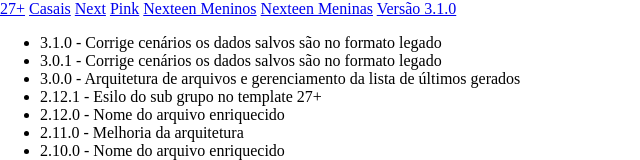
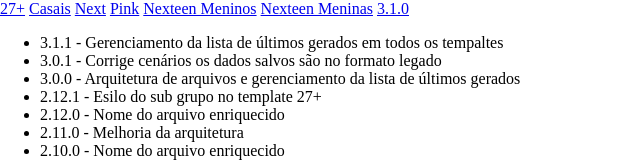
Before and after one commit to marcelobritonet/gc-kit, a SvelteKit app: page /changelog in a window 1280 px wide. Shown: the top 160 px of the page, without its empty margins (0-640 px from the left). Built offline with nearby package versions, Linux system fonts and the light colour scheme.

Commit message:
doc: update list

```diff
--- a/src/routes/+layout.svelte
+++ b/src/routes/+layout.svelte
@@ -5,7 +5,7 @@
     <a href="/gc-kit/pink">Pink</a>
     <a href="/gc-kit/nexteen-meninos">Nexteen Meninos</a>
     <a href="/gc-kit/nexteen-meninas">Nexteen Meninas</a>
-    <a href="/changelog">Versão 3.1.0</a>
+    <a href="/changelog">3.1.0</a>
 </nav>
 
 <slot></slot>
--- a/src/routes/changelog/+page.svelte
+++ b/src/routes/changelog/+page.svelte
@@ -7,7 +7,7 @@
 
 <div>
     <ul>
-        <li>3.1.0 - Corrige cenários os dados salvos são no formato legado</li>
+        <li>3.1.1 - Gerenciamento da lista de últimos gerados em todos os tempaltes</li>
         <li>3.0.1 - Corrige cenários os dados salvos são no formato legado</li>
         <li>3.0.0 - Arquitetura de arquivos e gerenciamento da lista de últimos gerados</li>
         <li>2.12.1 - Esilo do sub grupo no template 27+</li>
```
